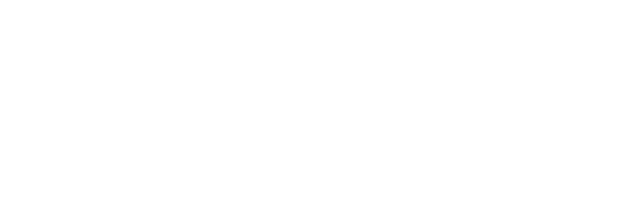
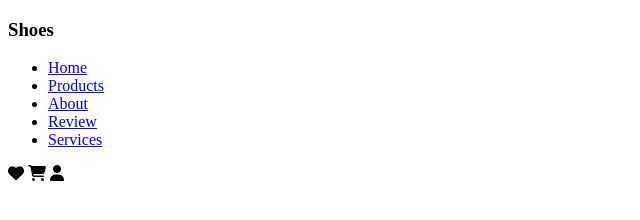
Before and after one commit to AbdelmajidSabiri/Nike-store, a plain HTML site: page index.html in a window 1280 px wide. Shown: the whole page, without its empty margins (0-640 px from the left). Drawn offline with Linux system fonts and the light colour scheme.

Commit message:
Add navigation bar and icons

```diff
--- a/index.html
+++ b/index.html
@@ -9,6 +9,27 @@
     <link rel="stylesheet" href="https://cdnjs.cloudflare.com/ajax/libs/font-awesome/6.5.2/css/all.min.css" integrity="sha512-SnH5WK+bZxgPHs44uWIX+LLJAJ9/2PkPKZ5QiAj6Ta86w+fsb2TkcmfRyVX3pBnMFcV7oQPJkl9QevSCWr3W6A==" crossorigin="anonymous" referrerpolicy="no-referrer" />
 </head>
 <body>
+    <section>
+        <nav>
+            <div class="logo">
+                <h1>Shoe<span>s</span></h1>
+            </div>
 
+            <ul>
+                <li><a href="#Home">Home</a></li>
+                <li><a href="#Products">Products</a></li>
+                <li><a href="#About">About</a></li>
+                <li><a href="#Review">Review</a></li>
+                <li><a href="#Services">Services</a></li>
+            </ul>
+
+            <div class="icon">
+                <i class="fa-solid fa-heart"></i>
+                <i class="fa-solid fa-cart-shopping"></i>
+                <i class="fa-solid fa-user"></i>
+            </div>
+
+        </nav>
+    </section>
 </body>
 </html>
```
